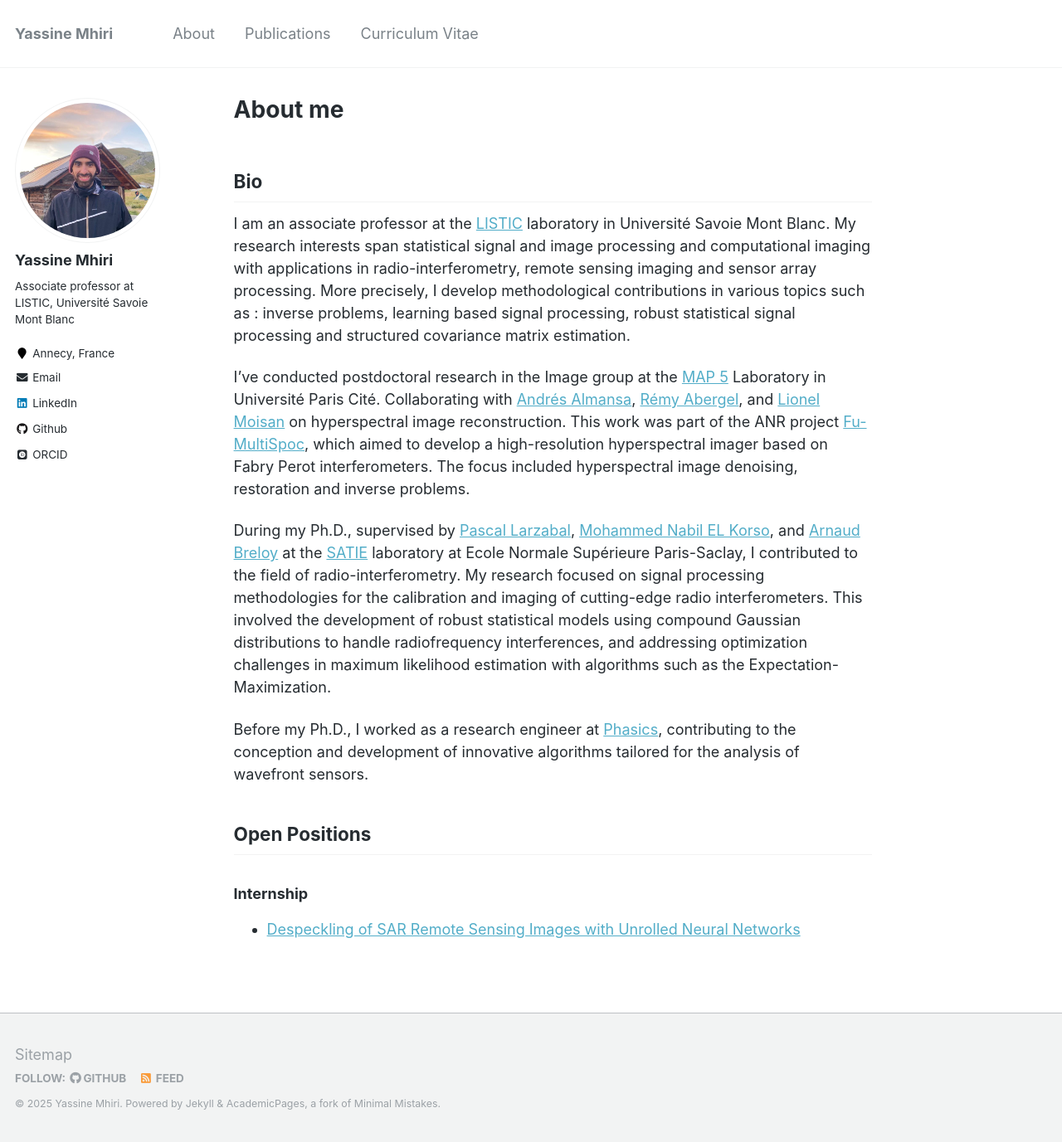
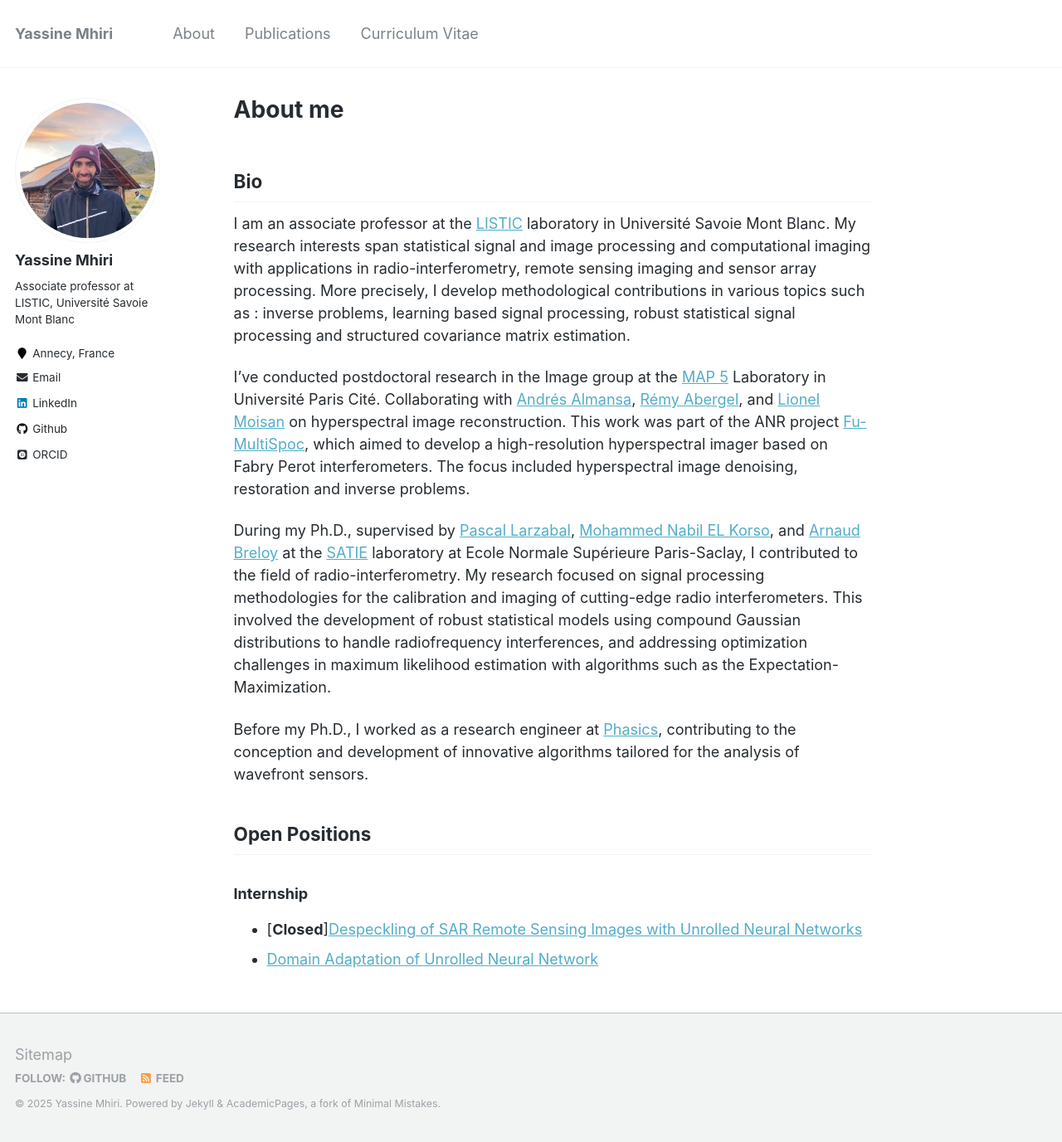
Before and after one commit to y-mhiri/y-mhiri.github.io, a Jekyll site: the page built from _pages/about.md, in a window 1280 px wide and 1377 px high. Shown: the whole window at 83% size. Built offline with Jekyll 4.4.1, drawn with Linux system fonts in a browser that asks for light colours; some web fonts are replaced.

Commit message:
annonce stage da

```diff
--- a/_pages/about.md
+++ b/_pages/about.md
@@ -35,4 +35,5 @@ Supervised by Pascal Larzabal, co-supervised by Mohammed Nabil El Korso and Arna
 
 ### Internship
 
-- [Despeckling of SAR Remote Sensing Images with Unrolled Neural Networks]({{ site.url }}/stages/unrolled_despeckling_internship.pdf)
+- [**Closed**][Despeckling of SAR Remote Sensing Images with Unrolled Neural Networks]({{ site.url }}/stages/unrolled_despeckling_internship.pdf)
+- [Domain Adaptation of Unrolled Neural Network]({{ site.url }}/stages/sujet_stage_da.pdf)
```
Also changed, not shown: 1 other file.
